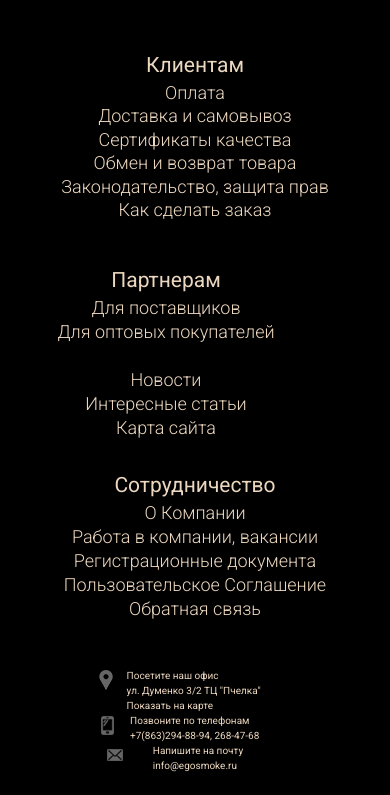
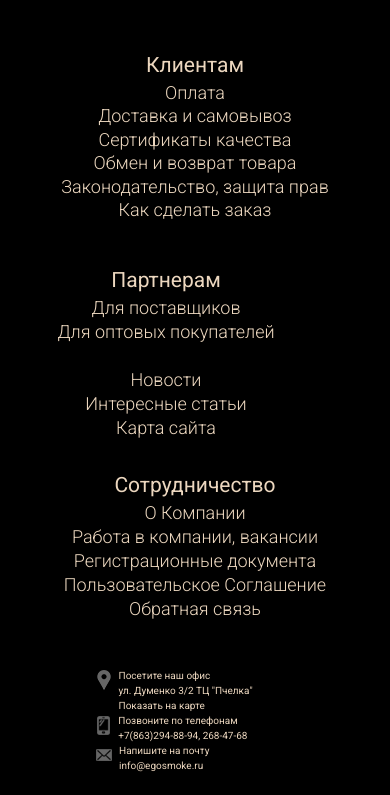
Before and after one commit to alexlabur/Footer_DZ, a plain HTML site: page index.html in a window 390 px wide. Shown: the top 795 px of the page. Drawn offline with Linux system fonts and the light colour scheme.

Commit message:
add width bottom

```diff
--- a/sass/_media.sass
+++ b/sass/_media.sass
@@ -43,7 +43,7 @@
         &_partners
             margin-top: 30px
         &_descr
-            min-width: 100px
+            min-width: 145px
         // &_block
         //     width: 320px
 
```
Also changed, not shown: css/style.min.css.
